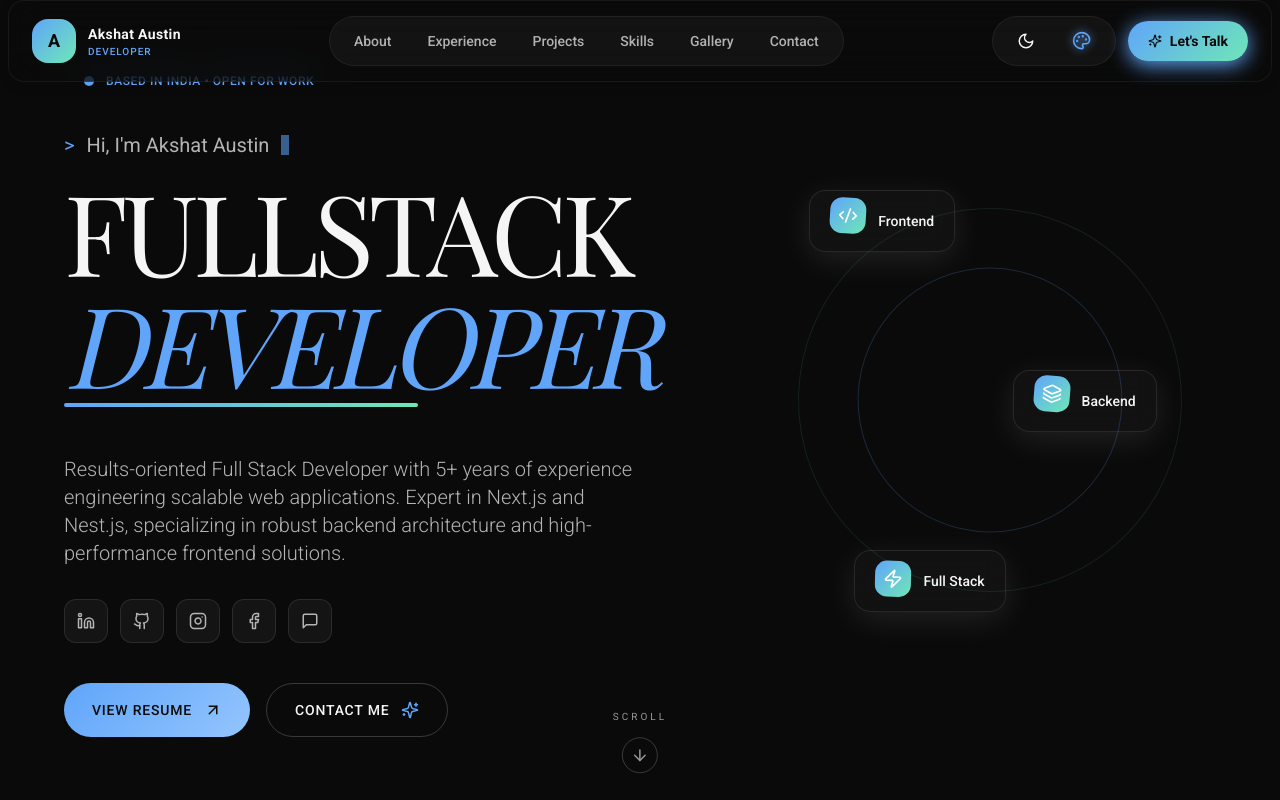
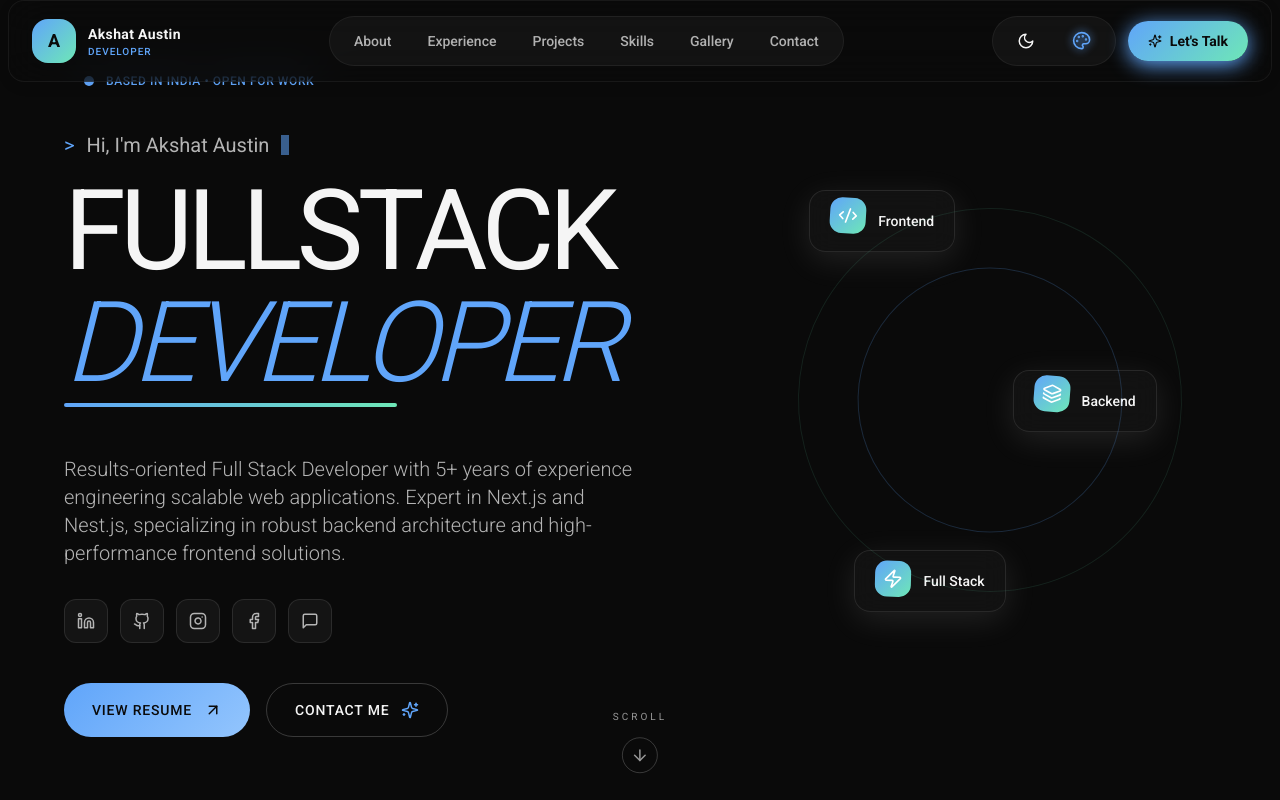
Before and after one commit to Captain-drack/dev-portfolio, a Next.js app: page / in a window 1280 px wide. Shown: the top 800 px of the page. Built offline with nearby package versions, Linux system fonts and the light colour scheme; a web font is replaced by a local one.

Commit message:
style: enforce Roboto font globally ensuring headers use it too

```diff
--- a/app/globals.css
+++ b/app/globals.css
@@ -306,7 +306,7 @@ body {
 
 @layer utilities {
   .font-serif {
-    font-family: var(--font-playfair), serif;
+    font-family: var(--font-roboto), serif;
   }
 
   .font-sans {
--- a/tailwind.config.ts
+++ b/tailwind.config.ts
@@ -10,7 +10,7 @@ const config: Config = {
     extend: {
       fontFamily: {
         sans: ["var(--font-roboto)", "sans-serif"],
-        serif: ["var(--font-playfair)", "serif"],
+        serif: ["var(--font-roboto)", "serif"],
         mono: ["var(--font-jetbrains)", "monospace"],
       },
       backgroundImage: {
```
